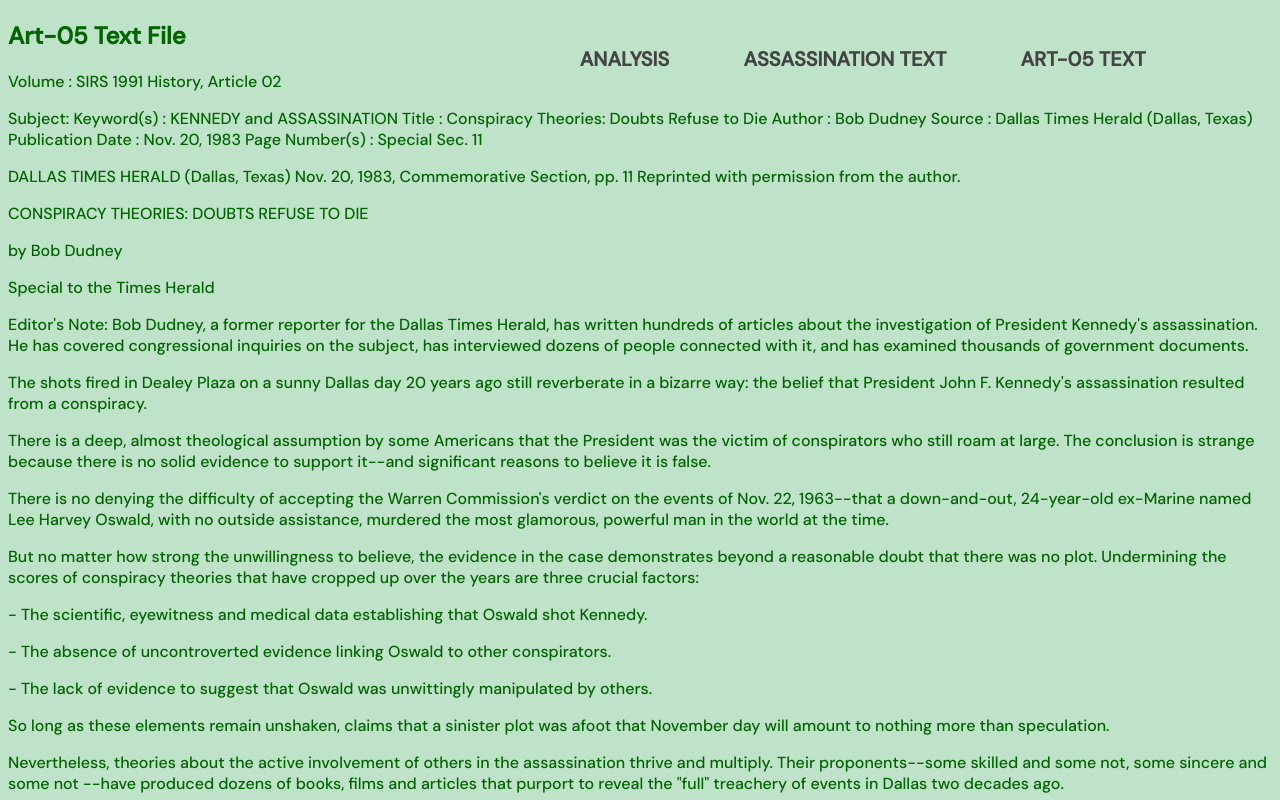
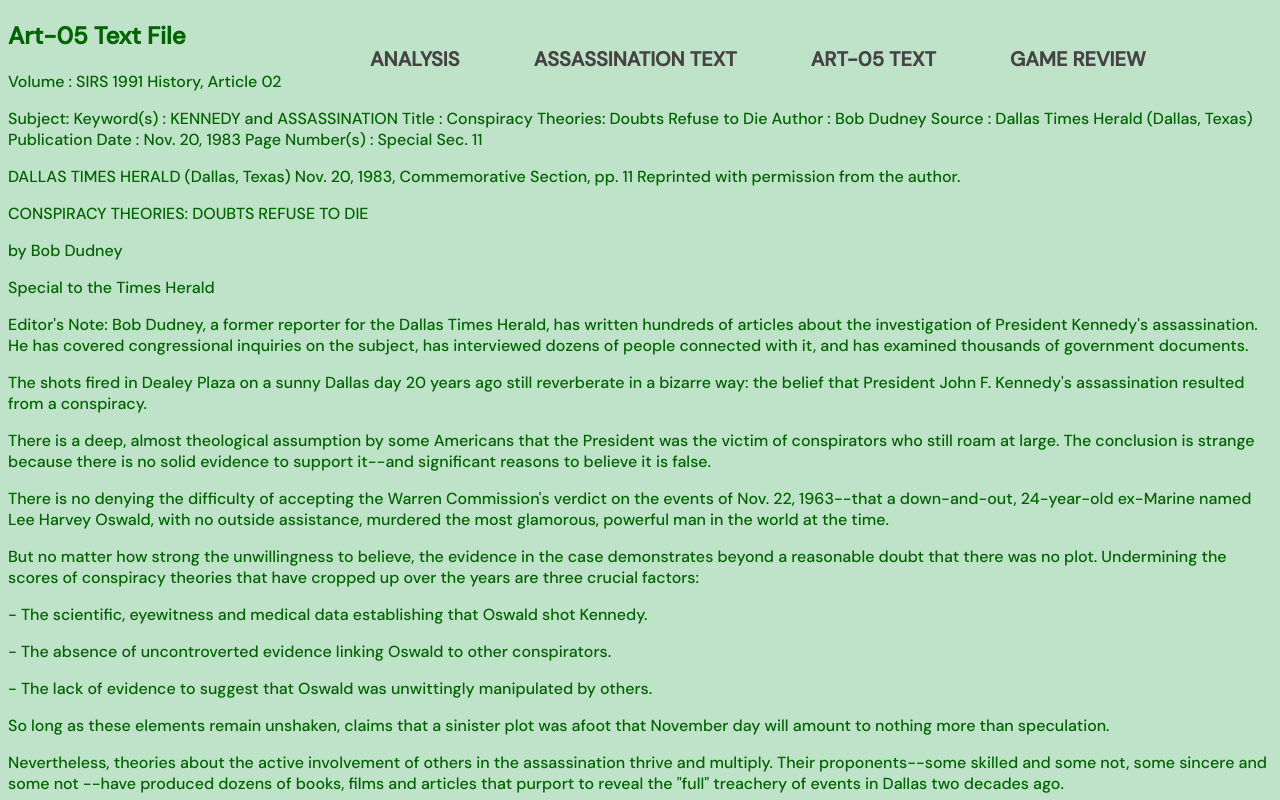
Before and after one commit to 03lizchavez/ElizabethCorpC, a plain HTML site: page Art-05txt.html in a window 1280 px wide. Shown: the top 800 px of the page. Drawn offline with Linux system fonts and the light colour scheme.

Commit message:
new director to review

```diff
--- a/Art-05txt.html
+++ b/Art-05txt.html
@@ -26,6 +26,9 @@
                         </li>
                         <li>
                             <a href="Art-05txt.html"><strong>Art-05 Text</strong></a>
+                        </li>
+                        <li>
+                            <a href="gamereview.html"><strong>Game Review</strong></a>
                         </li>
                     </ul>
                 </nav>
```
Also changed, not shown: assassinationtxt.html (+3 -0 lines), index.html (+3 -0 lines).
